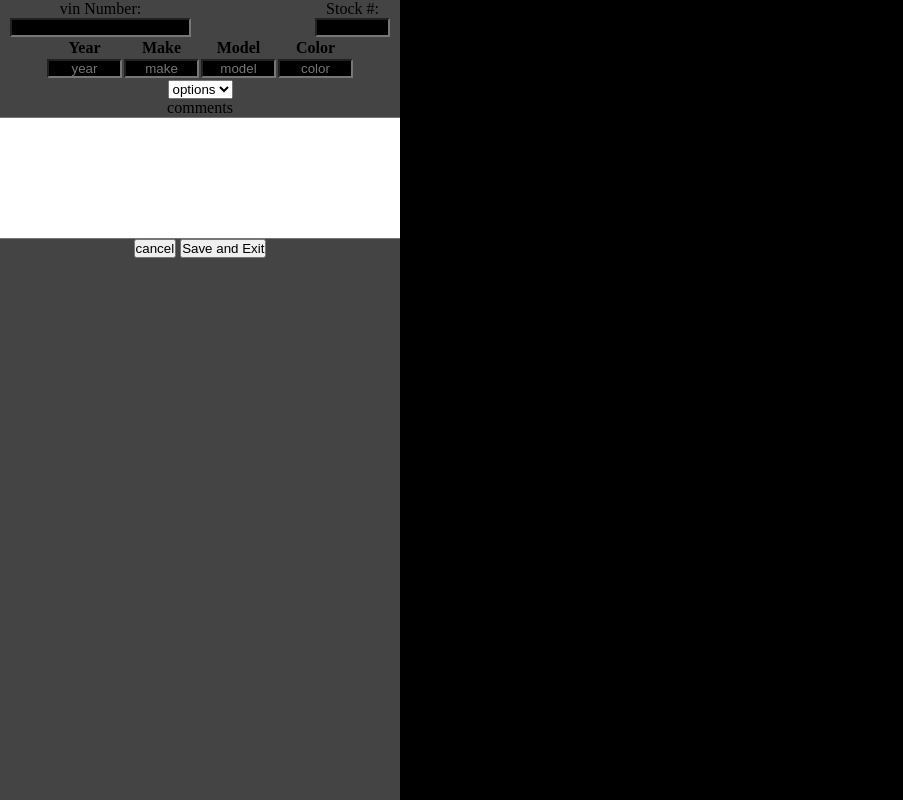
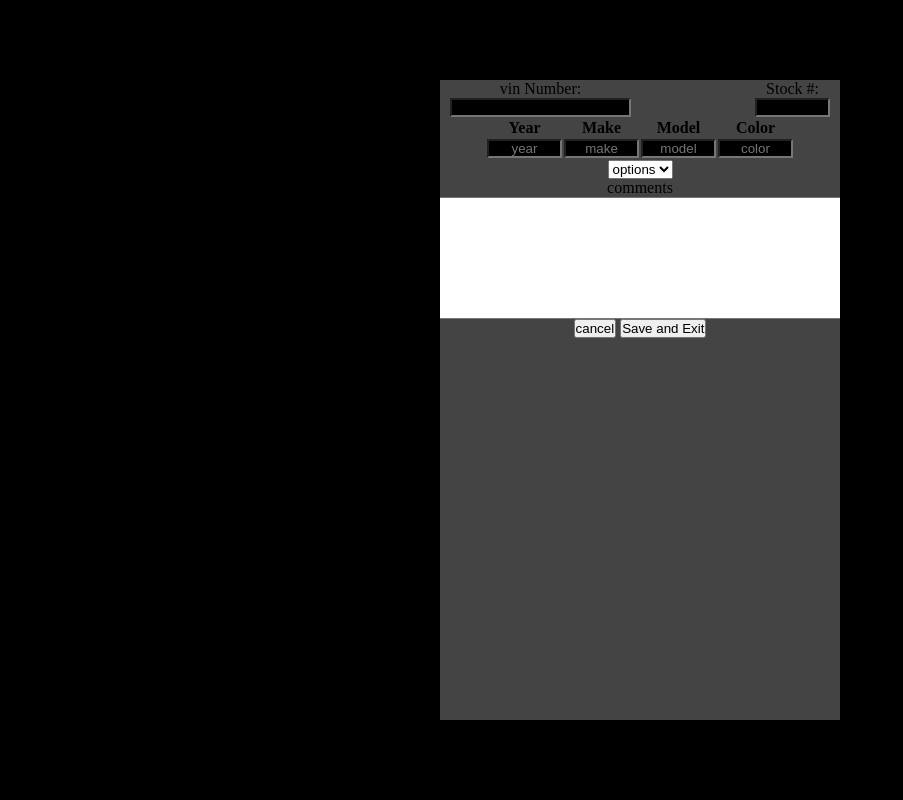
Before and after one commit to donovw/centoydetailredux, a PHP site: page /includes/vehinfo.php in a window 1280 px wide. Shown: the whole page, without its empty margins (0-903 px from the left). Run offline with PHP 8.4, Linux system fonts and the light colour scheme.

Commit message:
another update making progress

```diff
--- a/index.php
+++ b/index.php
@@ -1,5 +1,6 @@
 <?php require 'header.php'; ?>
 <div class="maincontainer">
+  <?php include "includes/vehinfo.php" ?>
 <div class="searchform">
   Search for Vehicle
     <input type="text" name="mainsearch" value="" maxlength="17" placeholder="VIN OR STOCK #">
--- a/styles.css
+++ b/styles.css
@@ -176,11 +176,16 @@ body {
 }
 /* vehicle info page */
 .vehicleinfo {
+  position: absolute;
+  top:10%;
+  left:50%;
+  height:80%;
   display: flex;
   flex-direction: column;
   background-color: #444;
   align-items: center;
   text-align: center;
+  transform: translateX(-50%);
   width: 400px;
   overflow: hidden;
 }
```
